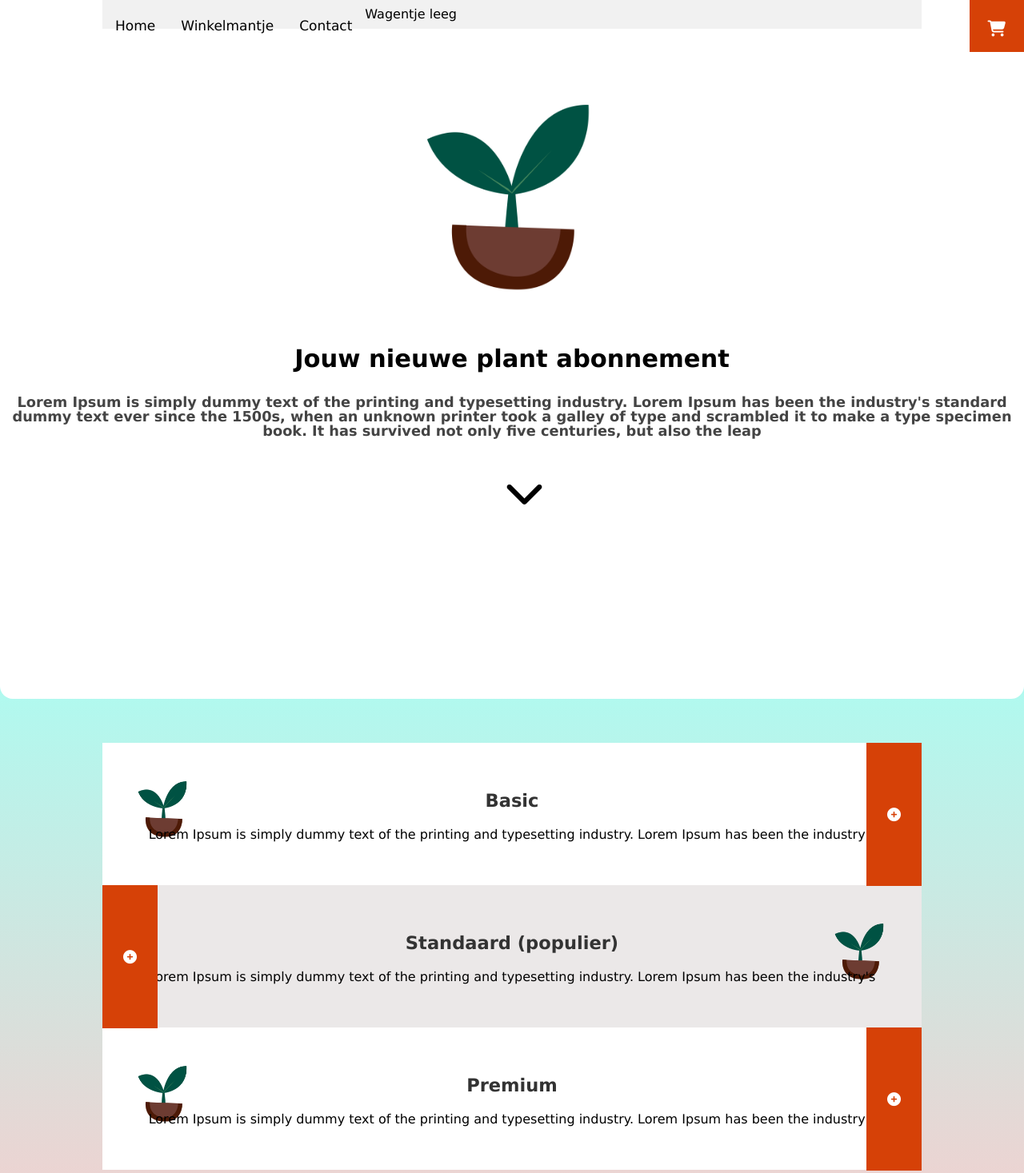
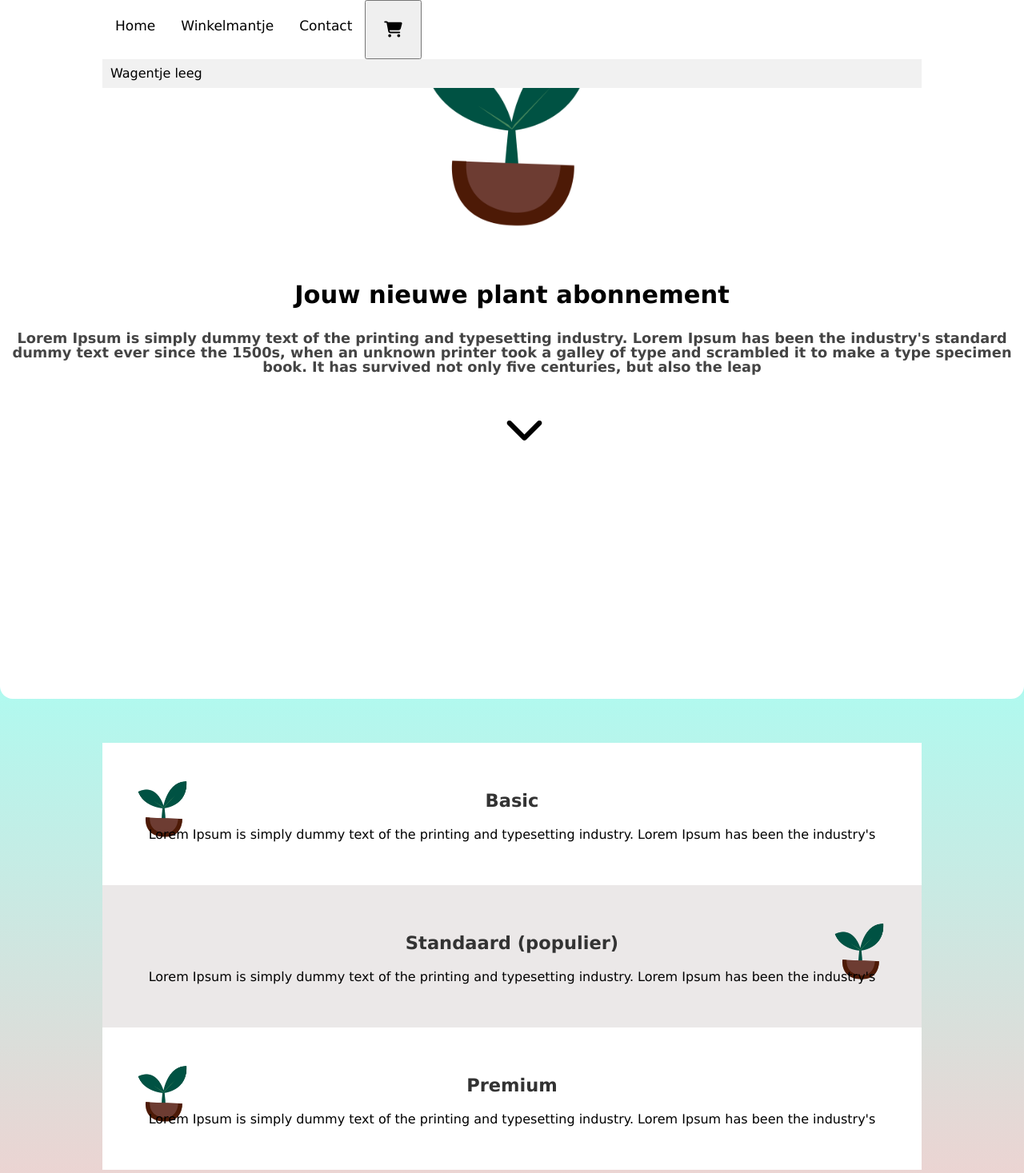
Before and after one commit to HugovanderGeest/K_ID-Examen, a website: page index.html in a window 1280 px wide. Shown: the top 1467 px of the page at 80% size. Drawn offline with Linux system fonts and the light colour scheme; files that its build step writes are made by us from their sources.

Commit message:
Bug gevonden, opnieuw vinden

```diff
--- a/examples/main.css
+++ b/css/main.css
@@ -110,17 +110,17 @@ h4 {
 	left:0;
 	width:100%;
 	height:100%;
-	background:url(images/bubbles.png) repeat 0 0;
+	background:url(../images/bubbles.png) repeat 0 0;
 }
 
 #bg2 {
 	z-index:49;
-	background-image:url(images/bubbles2.png);
+	background-image:url(../images/bubbles2.png);
 }
 
 #bg3 {
 	z-index:48;
-	background-image:url(images/bubbles3.png);
+	background-image:url(../images/bubbles3.png);
 }
 
 #intro {
@@ -140,7 +140,6 @@ h4 {
 	-webkit-box-sizing: border-box;
 	-moz-box-sizing: border-box;
 	box-sizing: border-box;
-
 }
 
 @media only screen and (max-width: 600px) {
@@ -159,7 +158,7 @@ h4 {
 
 #intro img {
 max-width: 20vw;
-margin-top: 15vh;
+margin-top: 5vh;
 }
 
 #transform {
@@ -213,13 +212,16 @@ margin-top: 15vh;
 	padding: 3vw;
 	background-color: white;
 	transition: 0.2s;
-	overflow: hidden;
 }
 
 .abbo2 {
 	background-color: rgb(235, 232, 232);
 }
 
+.abbo2:hover, .abbo:hover {
+	background-color: rgb(241, 255, 236);
+	transform: scale(1.05);
+}
 
 .abbo .img1, .img3 {
 	max-width: 6vw;
@@ -247,7 +249,10 @@ margin-top: 15vh;
 	box-sizing: border-box;
 }
 
-
+#easing_wrapper {
+	width:100%;
+	height:100%;
+}
 
 #easing {
 	top:10%;
@@ -303,10 +308,6 @@ margin-top: 15vh;
 	z-index: 999;
   }
 
-.hidde {
-	overflow: hidden;
-}
-
   .navbar a, i {
 	float: left;
 	display: block;
@@ -327,59 +328,19 @@ margin-top: 15vh;
 	  float: right;
 	  font-size: 20px;
 	  transition: 0.3s;
-	  color: white;
   }
 
-  .nav-card {
-	  position: absolute;
-	  right: 0px;
-	  border: 1px transparent solid;
-	  background-color: 	#d64107;
-	  color: white;
-	  transition: 0.2s;
+  .navbar i:hover {
+	  color: rgb(241, 255, 236) ;
+	  background-color: #ddd;
+	  transform: scale(1.1);
   }
 
-  .plus {
-	position: absolute;
-	right: 0px;
-	border: 1px transparent solid;
-	background-color: #d64107;
-	color: white;
-	transition: 0.2s;
-	padding: 10vh 25px;
-	z-index: 999;
-	transition: 0.2s;
-  }
+  .navbar a:hover {
+	background: #ddd;
+	color: black;
+	transform: scale(1.1);
 
-  .plus2 {
-	left: 0px !important;
-	position: absolute;
-	border: 1px transparent solid;
-	background-color: #d64107;
-	color: white;
-	transition: 0.2s;
-	padding: 10vh 25px;
-	transition: 0.2s;
-
-  }
-
-  .plus:hover, .plus2:hover {
-right: 0px;
-left: 0px;
-  }
-
-  .nav-card:hover {
-	  background-color: #84a678;
-	  cursor: pointer;
-  }
-
-  input.cart:hover, button.cart:hover {
-	  background-color: #84a678;
-	  cursor: pointer;
-  }
-
-  input.cart, button.cart {
-	  transition: 0.2s;
   }
 
 
--- a/index.html
+++ b/index.html
@@ -7,8 +7,8 @@
 
 	<title>Planto</title>
 
-	<link href="examples/fixed-positioning.css" rel="stylesheet" type="text/css" />
-	<link href="examples/main.css" rel="stylesheet" type="text/css" />
+	<link href="css/fixed-positioning.css" rel="stylesheet" type="text/css" />
+	<link href="css/main.css" rel="stylesheet" type="text/css" />
 </head>
 
 <body>
@@ -18,7 +18,7 @@
 		<a href="#home">Home</a>
 		<a href="#news">Winkelmantje</a>
 		<a href="#contact">Contact</a>
-		<button class="nav-card" onclick="winkelwagen()"><i  class="fas fa-shopping-cart"></i></button>
+		<button onclick="winkelwagen()"><i  class="fas fa-shopping-cart"></i></button>
 
 		<div id="myDIV">
 			<div id="cart-items"></div>
@@ -34,7 +34,7 @@
 	<div id="progress" data-0="width:0%;background:hsl(200, 100%, 50%);" data-end="width:100%;background:hsl(920, 100%, 50%);"></div>
 
 	<div id="intro" data-0="opacity:1;top:3%;transform:rotate(0deg);transform-origin:0 0;" data-500="opacity:0;top:-5%;transform:rotate(0deg);">
-		<img src="examples/images/logo.png" alt="logofoto">
+		<img src="images/logo.png" alt="logofoto">
 		<h2>Jouw nieuwe plant abonnement</h2>
 		<h4>Lorem Ipsum is simply dummy text of the printing and typesetting industry. Lorem Ipsum has been the industry's standard dummy text ever since the 1500s, when an unknown printer took a galley of type and scrambled it to make a type specimen book. It has survived not only five centuries, but also the leap</h4>
 		<a href="#transform"><i class="fas fa-chevron-down"></i></a>
@@ -44,9 +44,9 @@
 		<h2>Kies de soort plant die je per maand wil ontvangen</h2>
 
     <!-- (A) CSS + JS -->
-    <link rel="stylesheet" href="cart.css">
-    <script src="products.js"></script>
-	<script src="cart.js"></script>
+    <link rel="stylesheet" href="css/cart.css">
+    <script src="scripts/products.js"></script>
+	<script src="scripts/cart.js"></script>
 
     <div id="cart-wrap">
       <!-- (B) PRODUCTS LIST -->
@@ -61,39 +61,27 @@
 
 	<div id="properties" data-1700="top:100%;" data-2200="top:0%;" data-3000="display:block;" data-3700="top:-100%;display:none;">
 
-		<h2>abonnemnten</h2>
+		<h2>abonnementen</h2>
 
-
-		<div class="hidde">
-		<i class="plus fas fa-plus-circle"></i>
 		<div class="abbo">
 			<h3>Basic</h3>
 			<p>Lorem Ipsum is simply dummy text of the printing and typesetting industry. Lorem Ipsum has been the industry's</p>
 
-				<img class="img1" src="examples/images/logo.png" alt="Forest" style="width:100%">
+				<img class="img1" src="images/logo.png" alt="Forest" style="width:100%">
+		</div>
 
-		</div>
-	</div>
-
-
-	<div class="hidde">
-		<i class="plus2 fas fa-plus-circle"></i>
 		<div class="abbo2">
 			<h3>Standaard (populier)</h3>
 			<p>Lorem Ipsum is simply dummy text of the printing and typesetting industry. Lorem Ipsum has been the industry's</p>
-		<img class="img2" src="examples/images/logo.png" alt="Forest" style="width:100%">
+		<img class="img2" src="images/logo.png" alt="Forest" style="width:100%">
 		</div>
-	</div>
 
-
-	<div class="hidde">
-		<i class="plus fas fa-plus-circle"></i>
 		<div class="abbo">
 			<h3>Premium</h3>
 			<p>Lorem Ipsum is simply dummy text of the printing and typesetting industry. Lorem Ipsum has been the industry's</p>
-			<img class="img3" src="examples/images/logo.png" alt="Forest" style="width:100%">
+			<img class="img3" src="images/logo.png" alt="Forest" style="width:100%">
 		</div>
-	</div>
+
 	</div>
 
 	<div id="easing_wrapper" data-0="display:none;" data-1900="display:block;" data-2900="background:rgba(0, 0, 0, 0);color[swing]:rgb(0, 0 ,0);" data-3900="background:rgba(255, 255 ,255 ,1);color:rgb(0,0,0);" data-8000="top:0%;" data-10000="top:0%;">
@@ -108,7 +96,7 @@
 
 	<!-- <div id="scrollbar" data-0="top:0%;margin-top:2px;" data-end="top:100%;margin-top:-52px;"></div> -->
 
-	<script type="text/javascript" src="dist/skrollr.min.js"></script>
+	<script type="text/javascript" src="scripts/skrollr.min.js"></script>
 
 	<!--[if lt IE 9]>
 	<script type="text/javascript" src="../skrollr-ie/dist/skrollr.ie.min.js"></script>
```
Also changed, not shown: css/cart.css (renamed from cart.css), css/fixed-positioning.css (renamed from examples/fixed-positioning.css), examples/images/logo.png (deleted), images/Schermafbeelding 2021-02-25 102255.png (renamed from examples/images/Schermafbeelding 2021-02-25 102255.png), images/bubbles.png (renamed from examples/images/bubbles.png), images/bubbles2.png (renamed from examples/images/bubbles2.png), images/bubbles3.png (renamed from examples/images/bubbles3.png), scripts/cart.js (renamed from cart.js), scripts/main.js (renamed from examples/scripts/main.js), scripts/products.js (renamed from products.js), scripts/require.js (renamed from examples/scripts/require.js), scripts/skrollr.min.js (renamed from dist/skrollr.min.js), 1 other file.
